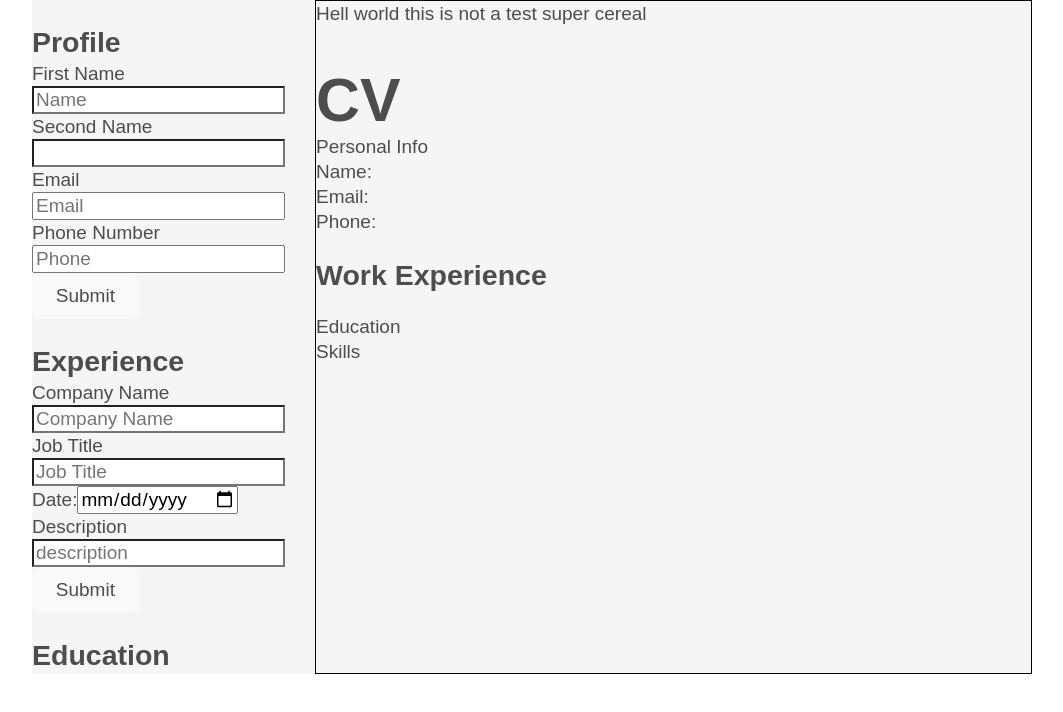
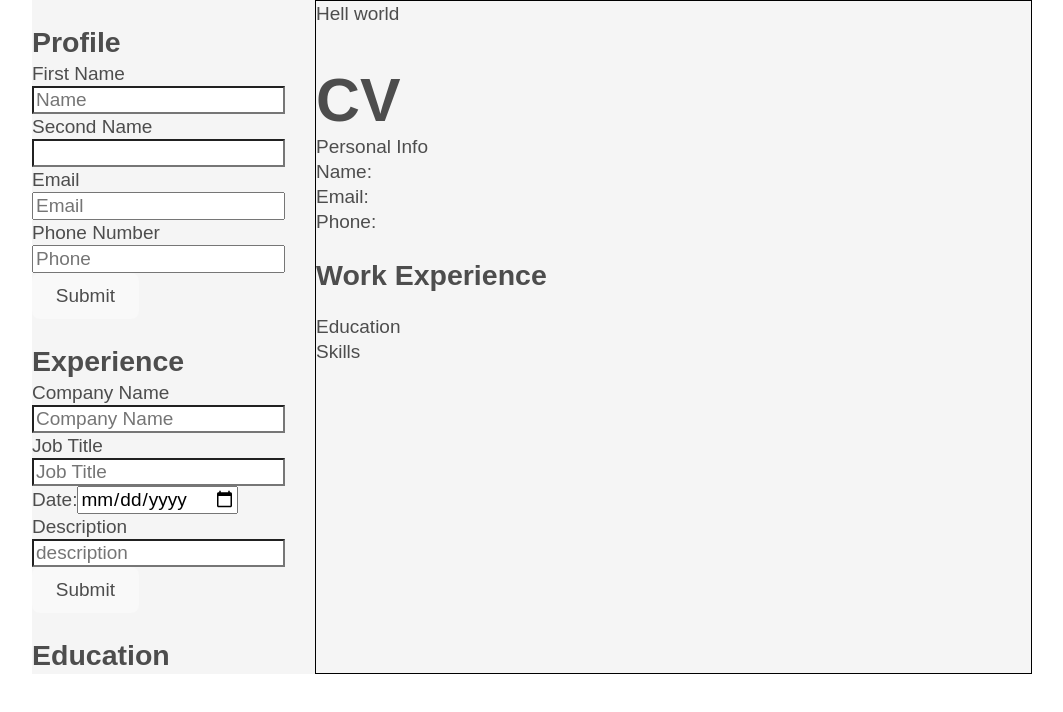
Before and after one commit to fintonius/react-cv-app, a React (Vite) app: page / in a window 1280 px wide. Shown: the top 712 px of the page, without its empty margins (108-1171 px from the left). Built offline with nearby package versions, Linux system fonts and the light colour scheme.

Commit message:
another change to test deployment to Netlify

```diff
--- a/src/App.jsx
+++ b/src/App.jsx
@@ -61,8 +61,6 @@ export default function App(props) {
         <div className='cv'>
 
           Hell world
-          this is not a test
-          super cereal
           <h1>CV</h1>
           <section className='personal-info'>
             Personal Info
```
